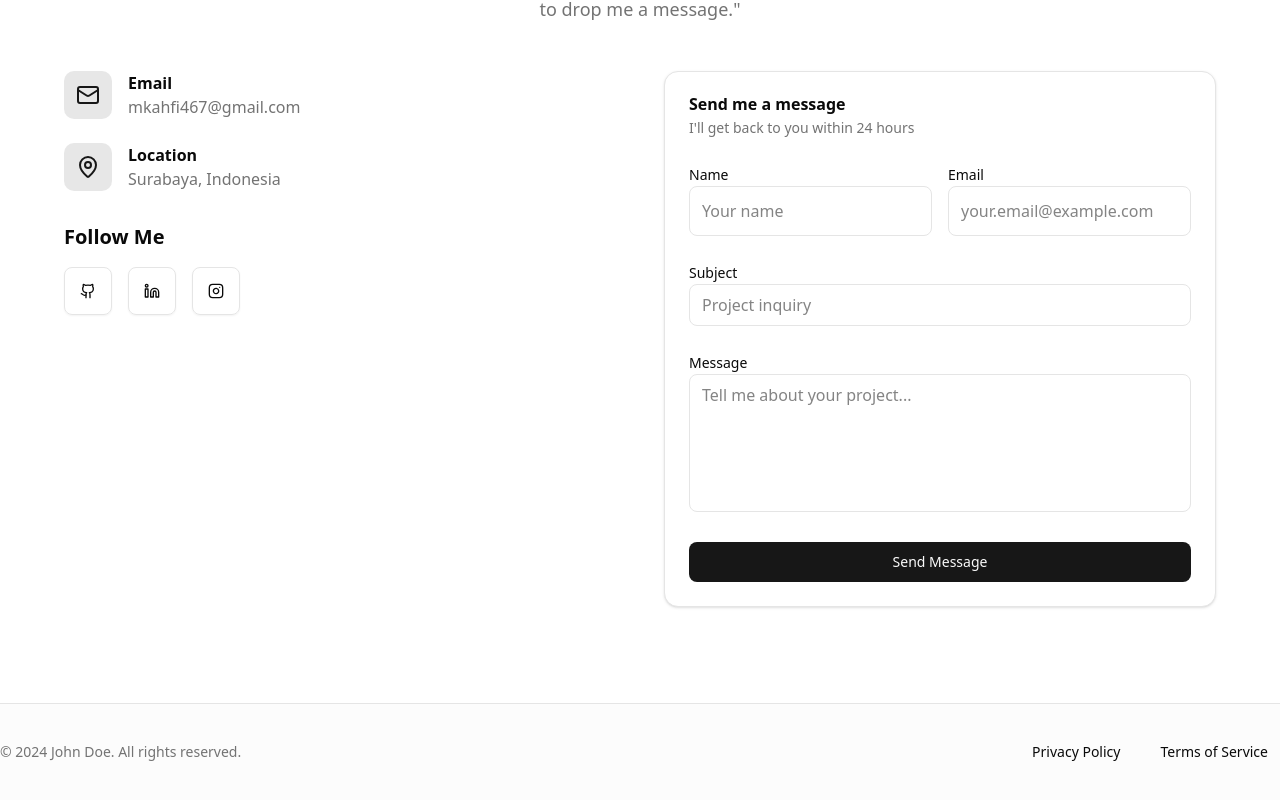
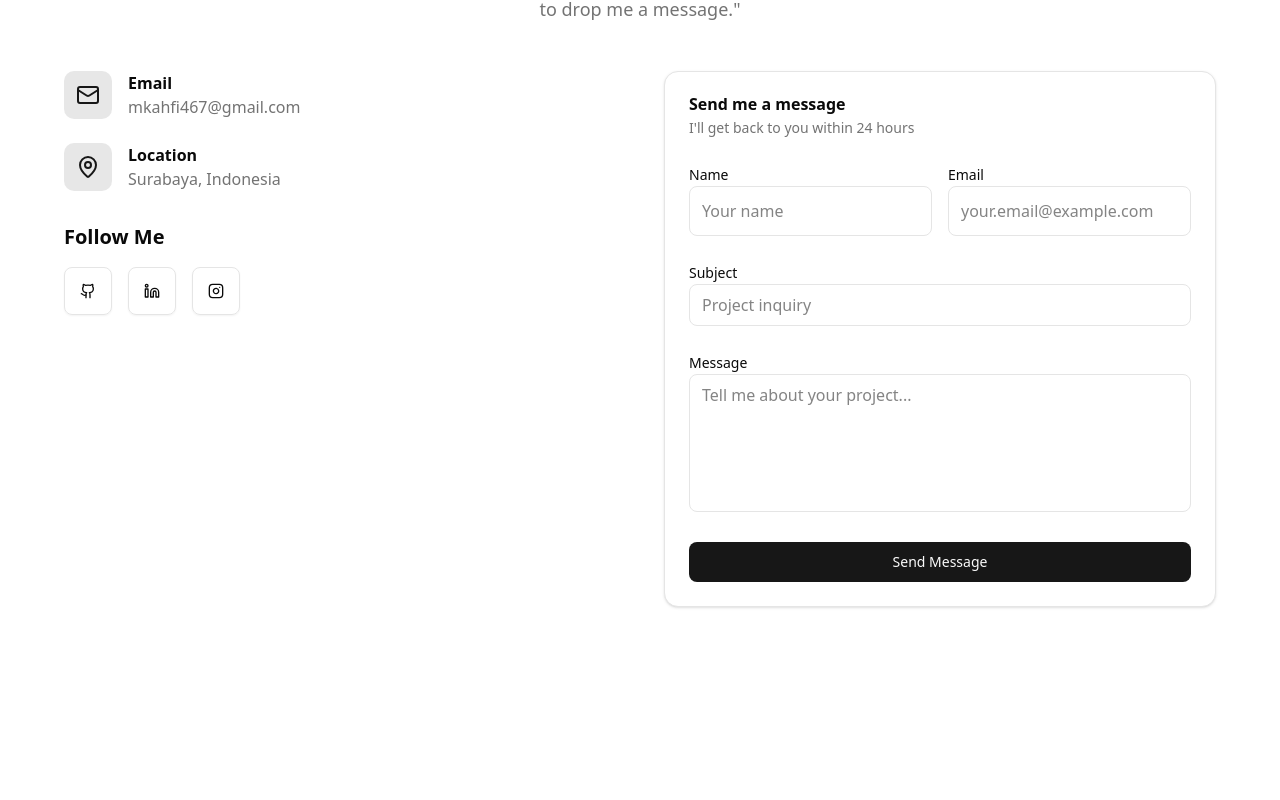
Before and after one commit to mkahfiyp/my-portofolio, a Next.js app: page / in a window 1280 px wide. Shown: the part 5748-6548 px from the top of the page. After the commit the page ends 6451 px from the top, so only its background shows below. Built offline with nearby package versions, Linux system fonts and the light colour scheme.

Commit message:
hapus footer

```diff
--- a/src/app/page.tsx
+++ b/src/app/page.tsx
@@ -727,7 +727,7 @@ export default function PersonalWebsite() {
       </section>
 
       {/* Footer */}
-      <footer className="border-t bg-muted/30">
+      {/* <footer className="border-t bg-muted/30">
         <div className="container py-8">
           <div className="flex flex-col items-center justify-between gap-4 md:flex-row">
             <div className="flex flex-col items-center gap-4 md:flex-row md:gap-2">
@@ -745,7 +745,7 @@ export default function PersonalWebsite() {
             </div>
           </div>
         </div>
-      </footer>
+      </footer> */}
     </div>
   )
 }
```
